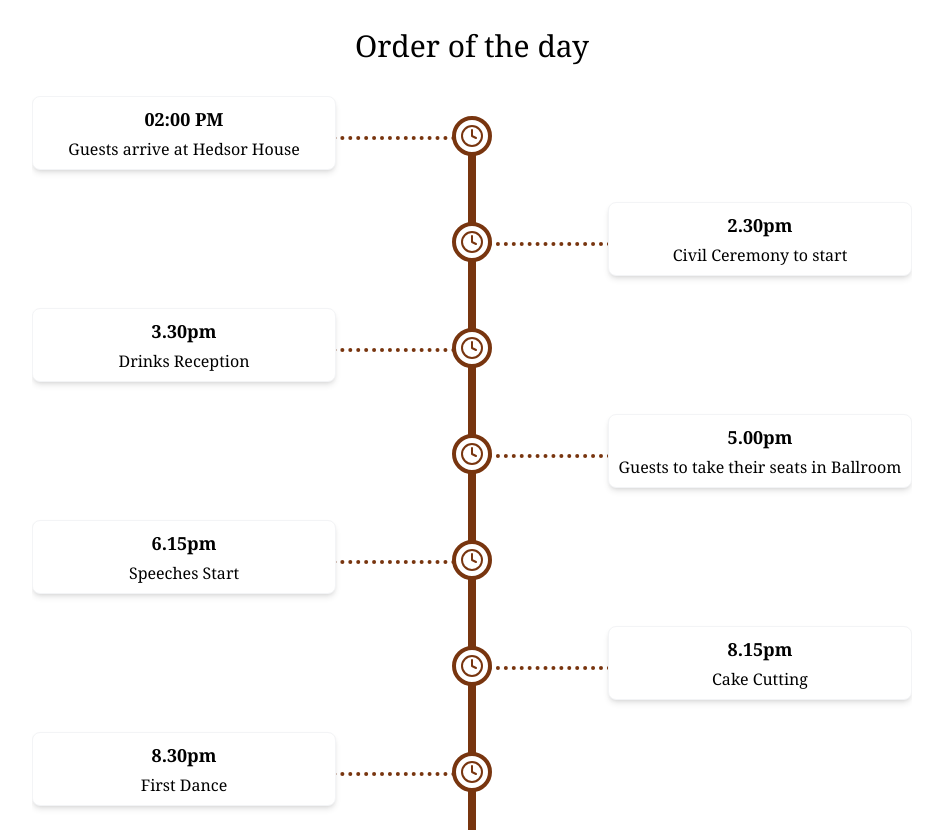
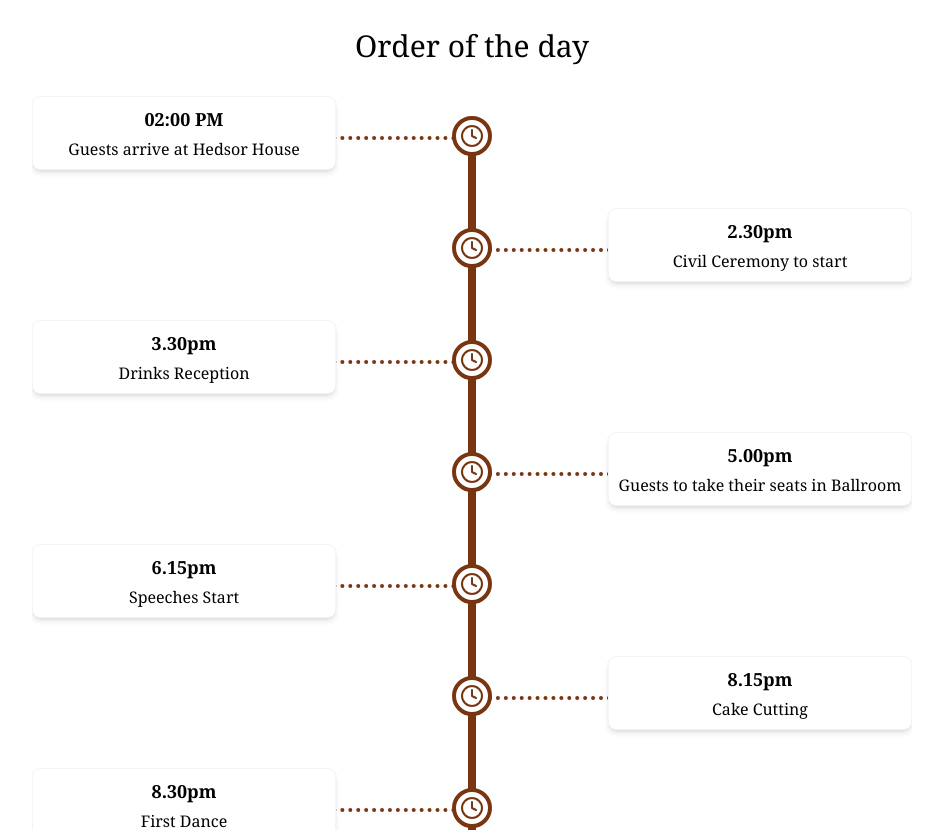
Before and after one commit to coolbigbear/wedding-website, a React (Vite) app: page / in a window 1280 px wide. Shown: the part 960-1790 px from the top of the page, without its empty margins (168-1111 px from the left). Built offline with nearby package versions, Linux system fonts and the light colour scheme; a web font is replaced by a local one.

Commit message:
timeline fixes

```diff
--- a/src/components/Timeline.jsx
+++ b/src/components/Timeline.jsx
@@ -21,10 +21,10 @@ const WeddingTimeline = ({ itinerary }) => {
 
 				<div className="relative">
 					{/* Main timeline vertical line */}
-					<div className="absolute left-1/2 top-6 bottom-8 w-2 bg-amber-900 transform -translate-x-1/2"></div>
+					<div className="absolute left-1/2 top-6 bottom-0 mb-14 w-2 bg-amber-900 transform -translate-x-1/2"></div>
 
 					{/* Timeline events */}
-					<div className="space-y-8 mx-2 pb-2 overflow-hidden">
+					<div className="md:space-y-8  mx-2 pb-2 overflow-hidden">
 						{itinerary.events.map((event, index) => {
 							const isEven = index % 2 === 0;
 
--- a/src/components/TimelineCard.jsx
+++ b/src/components/TimelineCard.jsx
@@ -1,7 +1,7 @@
 export default function TimelineCard({event, left}) {
 	return (
 		// <div className={`md:w-[22rem] max-w-[50%] z-10 ${left ? 'text-right pr-12' : 'text-left pl-12'}`}>
-		<div className={`md:w-[22rem] max-w-[50%] text-center z-10 ${left ? 'pr-12' : ' pl-12'}`}>
+		<div className={`md:w-[22rem] max-w-[50%] h-[10dvh] text-center z-10 ${left ? 'pr-12' : ' pl-12'}`}>
 			<div className="bg-white p-2 z-10 rounded-lg shadow-md border border-gray-100">
 				<div className="font-bold text-lg text-black mb-1">{event.time}</div>
 				<div className="text-black">{event.title}</div>
```
